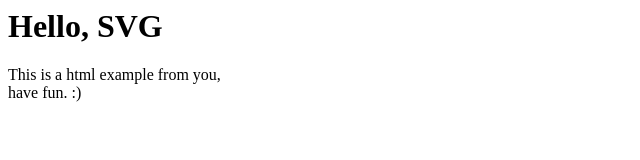
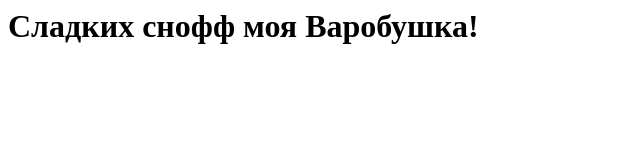
Before and after one commit to fermateka/fermateka.github.io, a plain HTML site: page index.html in a window 1280 px wide. Shown: the whole page, without its empty margins (0-640 px from the left). Drawn offline with Linux system fonts and the light colour scheme.

Commit message:
Add files via upload

```diff
--- a/index.html
+++ b/index.html
@@ -3,13 +3,13 @@
 <body>
 
 	<h1>
-    	Hello, SVG
+    	Сладких снофф моя Варобушка!
 	</h1>
 
 	<div class="dcoder">
-		This is a html example from you,
+
         <br>
-        have fun. :)
+
     </div>
 
 </body>
```
